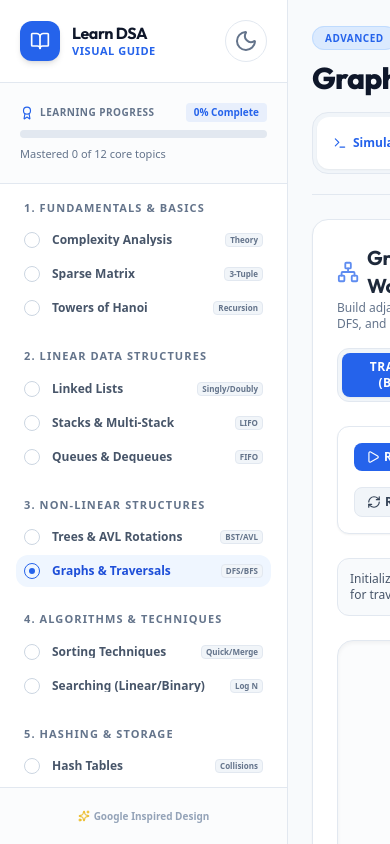
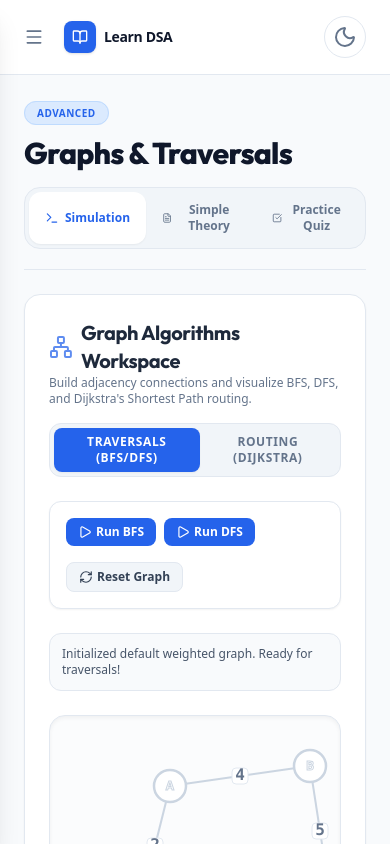
Before and after one commit to thyagarajsalome/Learn-DSA, a React (Vite) app: page /topic/graphs in a window 390 px wide. Built offline with nearby package versions, Linux system fonts and the light colour scheme.

Commit message:
feat: make layout and visualization canvas responsive on mobile view

```diff
--- a/src/components/GraphVisualization.tsx
+++ b/src/components/GraphVisualization.tsx
@@ -356,10 +356,10 @@ export default function GraphVisualization() {
       <div className="grid grid-cols-1 lg:grid-cols-3 gap-6">
 
         {/* SVG Drawing Canvas */}
-        <div className="lg:col-span-2 bg-slate-50/50 dark:bg-slate-950 border border-slate-200 dark:border-slate-900 rounded-2xl min-h-[300px] relative overflow-hidden shadow-inner">
+        <div className="lg:col-span-2 bg-slate-50/50 dark:bg-slate-950 border border-slate-200 dark:border-slate-900 rounded-2xl min-h-[300px] relative overflow-x-auto shadow-inner">
           <svg
             onClick={handleCanvasClick}
-            className="w-full h-72 cursor-crosshair"
+            className="w-[450px] md:w-full h-72 cursor-crosshair mx-auto shrink-0"
           >
             {/* Draw Edges */}
             {edges.map((edge, idx) => {
--- a/src/components/TreeVisualization.tsx
+++ b/src/components/TreeVisualization.tsx
@@ -370,12 +370,14 @@ export default function TreeVisualization() {
 
           {/* Graphical Tree display box */}
           <div className="bg-slate-50/50 dark:bg-slate-900/40 border border-slate-200 dark:border-slate-800/80 rounded-2xl p-6 min-h-[320px] relative overflow-hidden flex flex-col justify-between shadow-inner">
-            <div className="relative w-full max-w-[500px] h-[280px] mx-auto">
-              <svg className="absolute inset-0 w-full h-full">
-                {renderLines(root)}
-              </svg>
-              <div className="absolute inset-0">
-                {renderNodes(root)}
+            <div className="overflow-x-auto w-full">
+              <div className="relative w-[500px] h-[280px] mx-auto shrink-0">
+                <svg className="absolute inset-0 w-full h-full">
+                  {renderLines(root)}
+                </svg>
+                <div className="absolute inset-0">
+                  {renderNodes(root)}
+                </div>
               </div>
             </div>
 
--- a/src/layouts/AppLayout.tsx
+++ b/src/layouts/AppLayout.tsx
@@ -1,5 +1,5 @@
 import { Link, Outlet, useLocation } from "react-router-dom";
-import { BookOpen, Award, CheckCircle2, Sun, Moon, Sparkles } from "lucide-react";
+import { BookOpen, Award, CheckCircle2, Sun, Moon, Sparkles, Menu, X } from "lucide-react";
 import { useState, useEffect } from "react";
 
 interface SyllabusBlock {
@@ -58,6 +58,7 @@ export default function AppLayout() {
   const [theme, setTheme] = useState<"light" | "dark">(() => {
     return (localStorage.getItem("dsa_theme") as "light" | "dark") || "light";
   });
+  const [isSidebarOpen, setIsSidebarOpen] = useState(false);
 
   // Toggle Theme helper
   const handleToggleTheme = () => {
@@ -101,10 +102,20 @@ export default function AppLayout() {
   const progressPercent = totalTopics > 0 ? Math.round((completedCount / totalTopics) * 100) : 0;
 
   return (
-    <div className="flex h-screen bg-slate-50 dark:bg-slate-950 text-slate-800 dark:text-slate-100 overflow-hidden font-sans theme-transition">
+    <div className="flex h-screen bg-slate-50 dark:bg-slate-955 text-slate-800 dark:text-slate-100 overflow-hidden font-sans theme-transition">
+
+      {/* Backdrop overlay for mobile */}
+      {isSidebarOpen && (
+        <div
+          className="fixed inset-0 bg-slate-950/50 backdrop-blur-sm z-40 lg:hidden"
+          onClick={() => setIsSidebarOpen(false)}
+        />
+      )}
 
       {/* Sidebar - Google Styled */}
-      <aside className="w-72 bg-white dark:bg-slate-900 border-r border-slate-200 dark:border-slate-800 flex flex-col h-full shrink-0 shadow-sm theme-transition">
+      <aside className={`fixed lg:static inset-y-0 left-0 z-50 w-72 bg-white dark:bg-slate-900 border-r border-slate-200 dark:border-slate-805 flex flex-col h-full shrink-0 shadow-xl lg:shadow-sm transition-transform duration-300 ease-in-out lg:translate-x-0 ${
+        isSidebarOpen ? "translate-x-0" : "-translate-x-full"
+      } theme-transition`}>
 
         {/* Sidebar Header */}
         <div className="p-5 border-b border-slate-200 dark:border-slate-800 flex items-center justify-between">
@@ -118,6 +129,7 @@ export default function AppLayout() {
             </div>
           </div>
 
+          <div className="flex items-center space-x-1">
             {/* Light/Dark mode toggler */}
             <button
               onClick={handleToggleTheme}
@@ -126,6 +138,15 @@ export default function AppLayout() {
             >
               {theme === "light" ? <Moon className="h-4.5 w-4.5" /> : <Sun className="h-4.5 w-4.5 text-yellow-400" />}
             </button>
+            {/* Mobile Close Button */}
+            <button
+              onClick={() => setIsSidebarOpen(false)}
+              className="p-2 rounded-full hover:bg-slate-100 dark:hover:bg-slate-800 text-slate-500 dark:text-slate-400 lg:hidden"
+              title="Close sidebar"
+            >
+              <X className="h-4.5 w-4.5" />
+            </button>
+          </div>
         </div>
 
         {/* Global Progress Bar */}
@@ -167,6 +188,7 @@ export default function AppLayout() {
                     <Link
                       key={topic.id}
                       to={path}
+                      onClick={() => setIsSidebarOpen(false)}
                       className={`group flex items-center justify-between p-2 rounded-xl transition-all duration-150 ${
                         isActive
                           ? "bg-blue-50 dark:bg-blue-950/30 text-blue-700 dark:text-blue-400 font-semibold"
@@ -211,10 +233,41 @@ export default function AppLayout() {
         </div>
       </aside>
 
+      {/* Main Content Wrapper */}
+      <div className="flex-1 flex flex-col h-full overflow-hidden min-w-0">
+
+        {/* Mobile Header (Hidden on Desktop) */}
+        <header className="bg-white dark:bg-slate-900 border-b border-slate-200 dark:border-slate-800 px-6 py-4 flex items-center justify-between lg:hidden shrink-0 z-30 transition-colors">
+          <div className="flex items-center space-x-3">
+            <button
+              onClick={() => setIsSidebarOpen(true)}
+              className="p-2 -ml-2 rounded-xl text-slate-500 hover:text-slate-800 dark:text-slate-400 dark:hover:text-slate-200 hover:bg-slate-100 dark:hover:bg-slate-800 transition-colors"
+              title="Open navigation menu"
+            >
+              <Menu className="h-5 w-5" />
+            </button>
+            <div className="flex items-center space-x-2">
+              <div className="w-8 h-8 rounded-lg bg-blue-600 dark:bg-blue-500 flex items-center justify-center shadow">
+                <BookOpen className="h-4 w-4 text-white" />
+              </div>
+              <span className="font-bold text-sm tracking-tight text-slate-900 dark:text-white">Learn DSA</span>
+            </div>
+          </div>
+
+          <button
+            onClick={handleToggleTheme}
+            className="p-2 rounded-full border border-slate-200 dark:border-slate-805 hover:bg-slate-100 dark:hover:bg-slate-800 text-slate-500 dark:text-slate-400 transition-colors"
+            title="Toggle theme mode"
+          >
+            {theme === "light" ? <Moon className="h-4.5 w-4.5" /> : <Sun className="h-4.5 w-4.5 text-yellow-400" />}
+          </button>
+        </header>
+
         {/* Main Content Area */}
         <main className="flex-1 overflow-y-auto bg-slate-50 dark:bg-slate-950 p-6 md:p-8 flex flex-col min-w-0 theme-transition">
           <Outlet />
         </main>
       </div>
+    </div>
   );
 }
```
Lines whose indentation alone changed are shown as unchanged.
